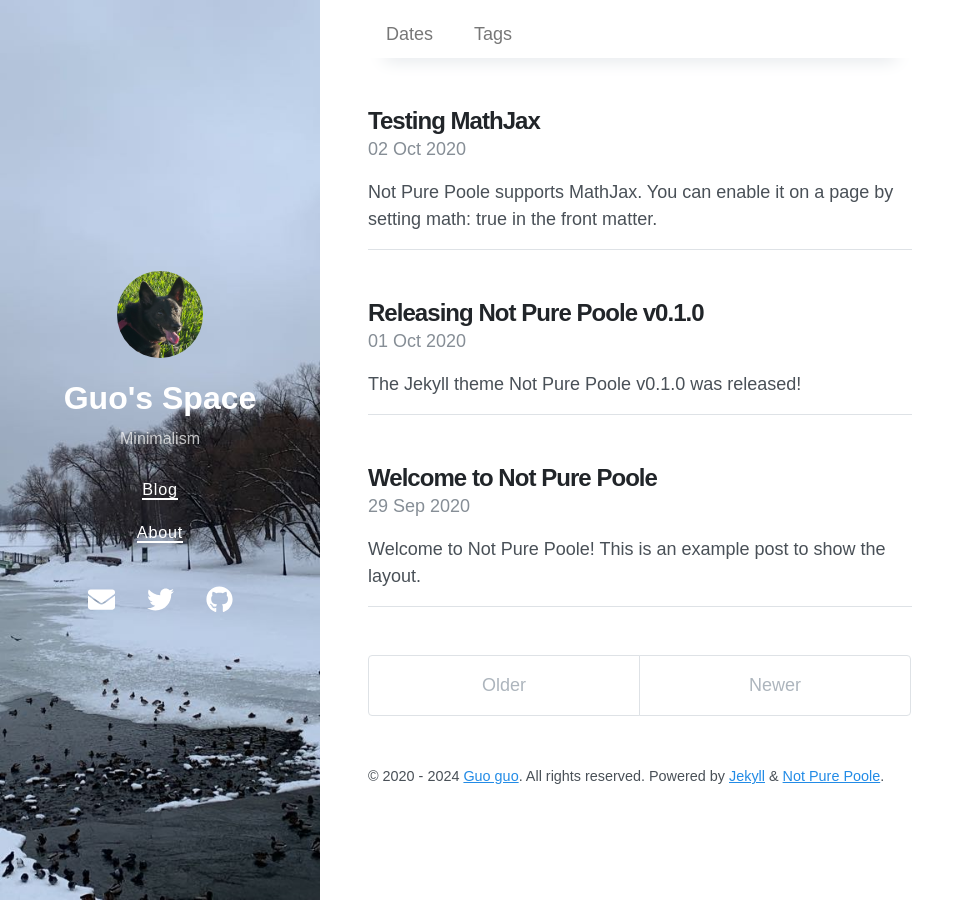
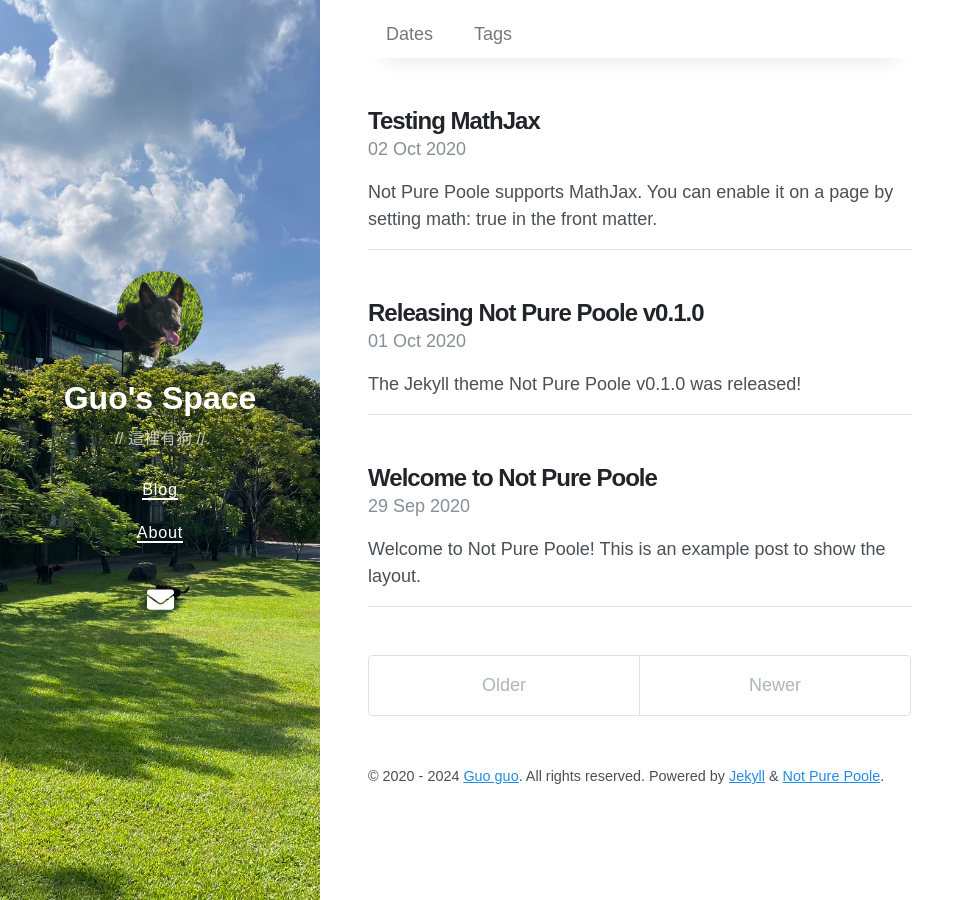
Before and after one commit to arguski/Guospace, a Jekyll site: the page built from index.html, in a window 1280 px wide. Shown: the whole page, without its empty margins (0-975 px from the left). Built offline with Jekyll 4.4.1, drawn with Linux system fonts in a browser that asks for light colours; nearby versions of some CDN libraries; the list of posts is cut into pages by our own code.

Commit message:
更換背景照

```diff
--- a/_config.yml
+++ b/_config.yml
@@ -1,11 +1,11 @@
 # Setup
 title: Guo's Space
-description: Minimalism
+description: // 這裡有狗 //
 url: ''
 avatar: /avatar2.png
 paginate: 5
 permalink: pretty
-cover_image: /bg.jpeg
+cover_image: /bg2.jpg
 
 # Gems
 plugins:
```
Also changed, not shown: _data/social.yml (+6 -6 lines), bg2.jpg (added).
